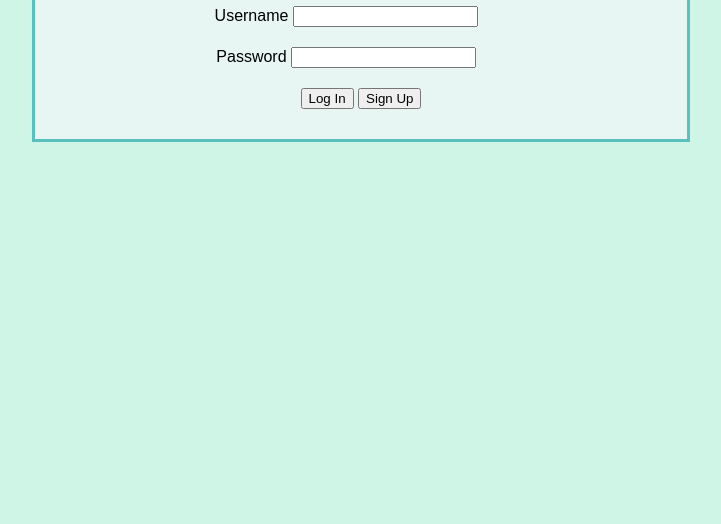
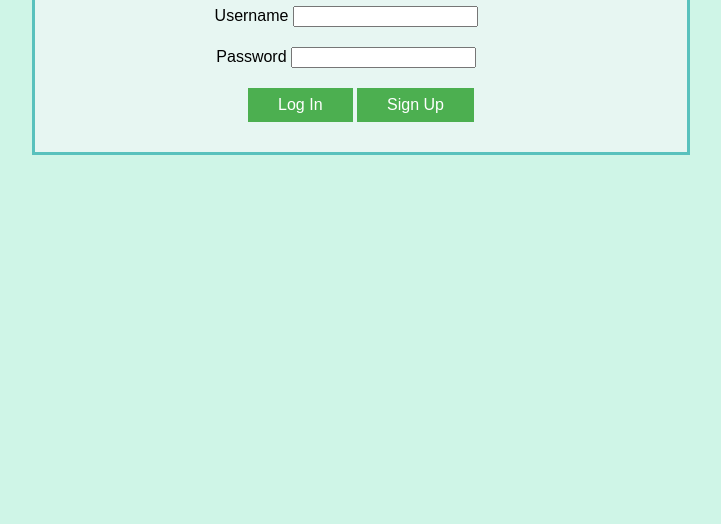
Before and after one commit to kseniiafili/FastAndFurious, a website: page login.html in a window 1280 px wide. Shown: the part 276-800 px from the top of the page, without its empty margins (279-1000 px from the left). Drawn offline with Linux system fonts and the light colour scheme.

Commit message:
Update login.html

```diff
--- a/login.html
+++ b/login.html
@@ -23,8 +23,8 @@
           Password <input id="password" type="password"/>
         </div>
         <div class="input">
-          <button id="login" onclick="">Log In</button>
-          <button id="signup" onclick="">Sign Up</button>
+          <button id="login"  class='loginButtons'onclick="logIn()">Log In</button>
+          <button id="signup" class='loginButtons' onclick="signUp() ">Sign Up</button>
         </div>
 
     </div>
```
